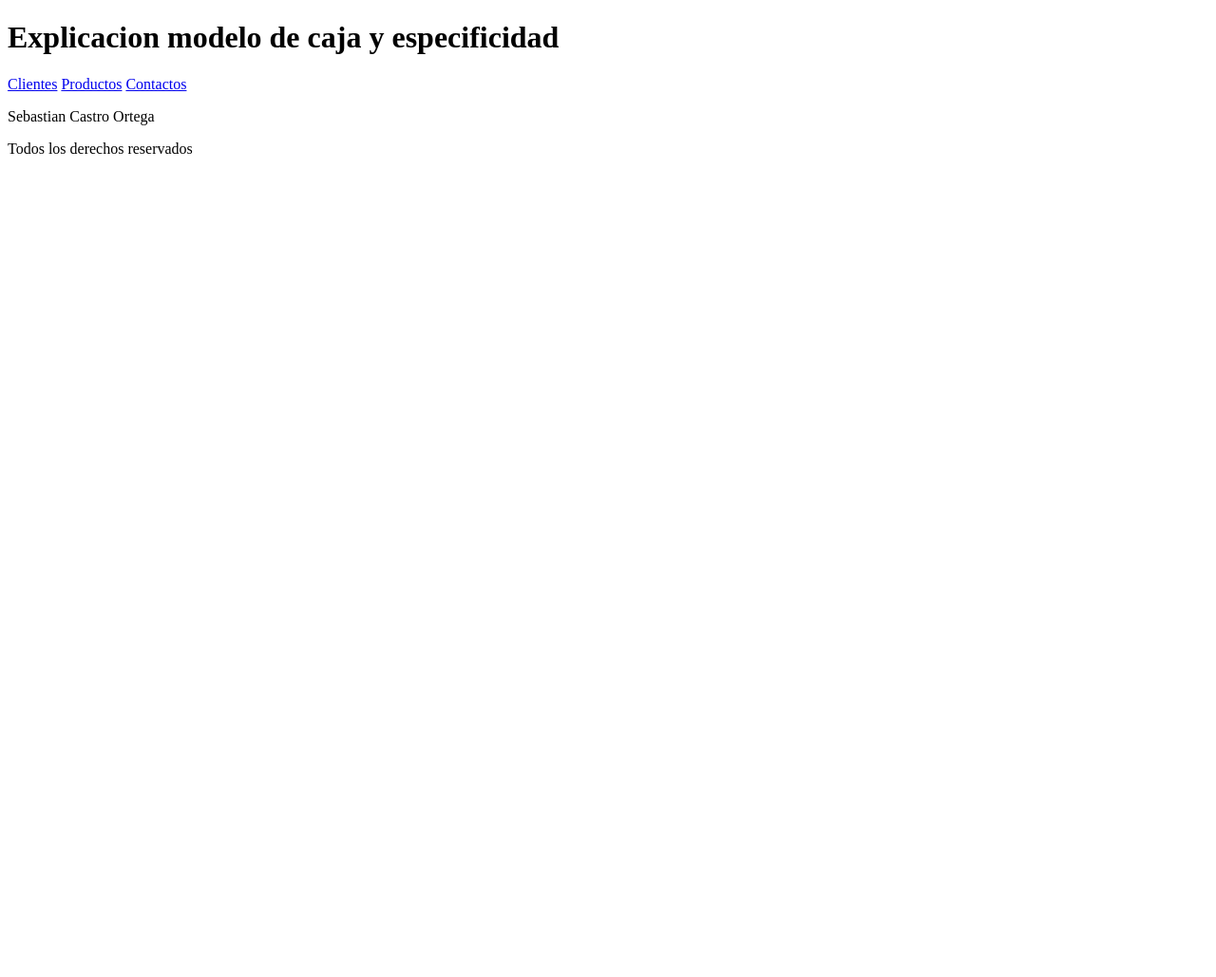
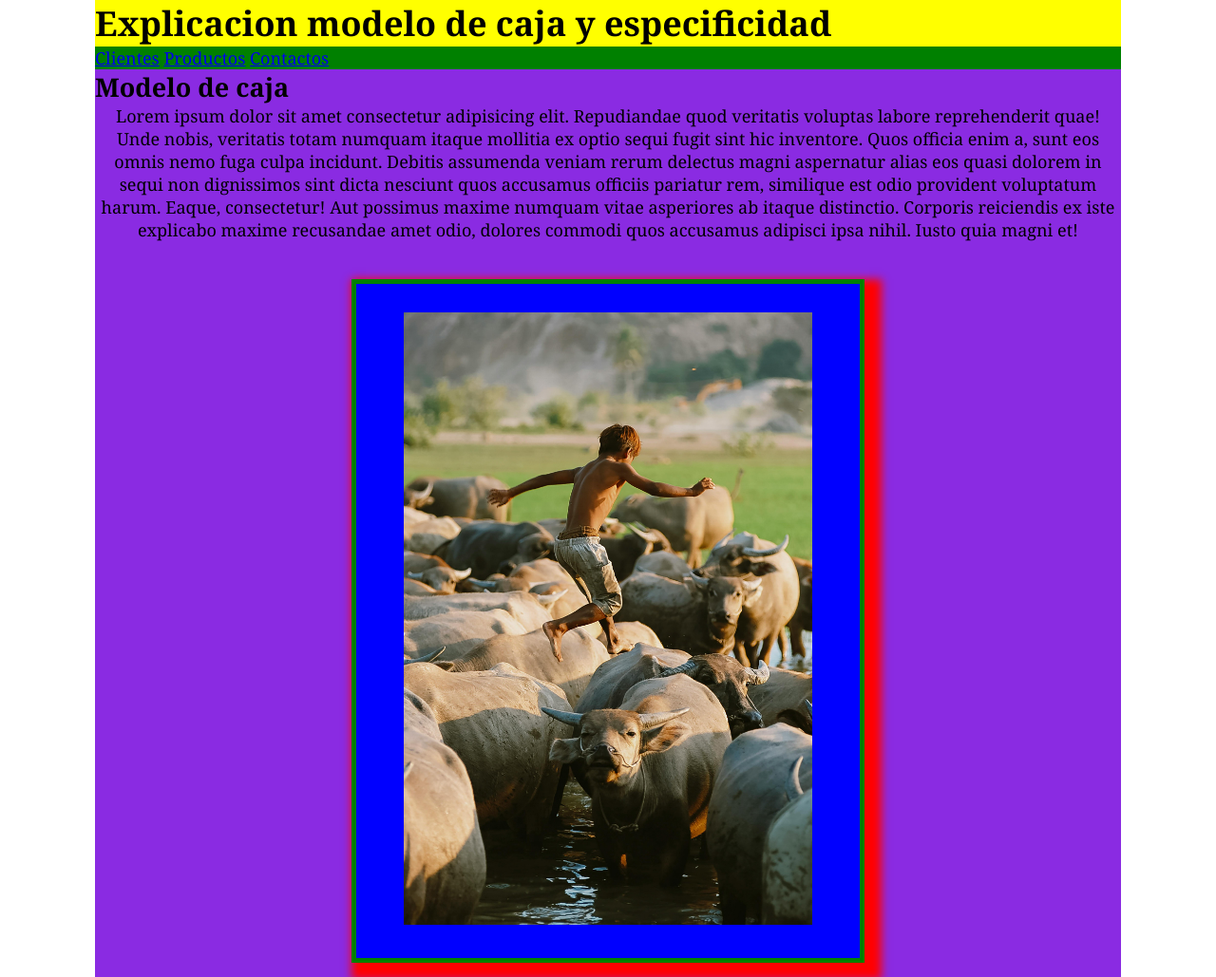
Before and after one commit to sebastian9815castro/semana-7, a plain HTML site: page index.html in a window 1280 px wide. Shown: the top 1029 px of the page at 95% size. Before the commit the page ends 800 px from the top, so only its background shows below. Drawn offline with Linux system fonts and the light colour scheme.

Commit message:
modelo de caja

```diff
--- a/index.html
+++ b/index.html
@@ -16,7 +16,13 @@
         <a href="#">Contactos</a>
     </nav>
     <main>
-
+        <section>
+            <h2>Modelo de caja</h2>
+          <p>Lorem ipsum dolor sit amet consectetur adipisicing elit. Repudiandae quod veritatis voluptas labore reprehenderit quae! Unde nobis, veritatis totam numquam itaque mollitia ex optio sequi fugit sint hic inventore. Quos officia enim a, sunt eos omnis nemo fuga culpa incidunt. Debitis assumenda veniam rerum delectus magni aspernatur alias eos quasi dolorem in sequi non dignissimos sint dicta nesciunt quos accusamus officiis pariatur rem, similique est odio provident voluptatum harum. Eaque, consectetur! Aut possimus maxime numquam vitae asperiores ab itaque distinctio. Corporis reiciendis ex iste explicabo maxime recusandae amet odio, dolores commodi quos accusamus adipisci ipsa nihil. Iusto quia magni et!</p>
+          <div class="imagen">
+          <img src="imagen/pexels-duong-quach-tung-701418954-27721295.jpg" alt="Bufalos">
+          </div>
+          <p>Lorem ipsum dolor sit amet consectetur, adipisicing elit. Doloremque unde voluptatem hic minus omnis laborum quam eos? Cumque ullam aspernatur doloremque non eius repudiandae accusantium quidem dicta dolore temporibus veniam, omnis vitae quam quo ducimus officiis aliquid consequuntur delectus quae corrupti qui? Ipsam quis quam, quasi eum laboriosam tenetur neque.</p>
     </main>
     <footer>
         <p>Sebastian Castro Ortega</p>
--- a/styli.css
+++ b/styli.css
@@ -0,0 +1,49 @@
+*{
+    box-sizing: border-box;
+    padding: 0;
+    margin: 0;
+}
+html{
+    margin-left: 100px;
+    margin-right: 100px;
+    font-family: Cambria, Cochin, Georgia, Times, 'Times New Roman', serif;
+    font-size: 18px;
+}
+
+header{
+    background-color: yellow;
+}
+nav{
+    background-color: green;
+}
+main{
+    background-color: blueviolet;
+}
+footer{
+    background-color: rgb(236, 106, 13);
+}
+p{
+    text-align: center;
+}
+img{
+    width: 100%;
+    margin: auto;
+}
+.imagen{
+    width: 50%;
+    background-color: blue;
+   /*  padding-top: 30px;
+    padding-bottom: 20px;
+    padding-left: 10px;
+    padding-right: 40px;
+    */
+   padding: 30px 50px;
+   border: 5px solid green;
+  /*  margin-top: 10px;
+   margin-right: 20px;
+   margin-bottom: 30px;
+   margin-left: 40px; */
+   margin: 40px auto;
+ /*   outline: 7px double; */
+   box-shadow: 9px 9px 9px 9px red;
+}
```
